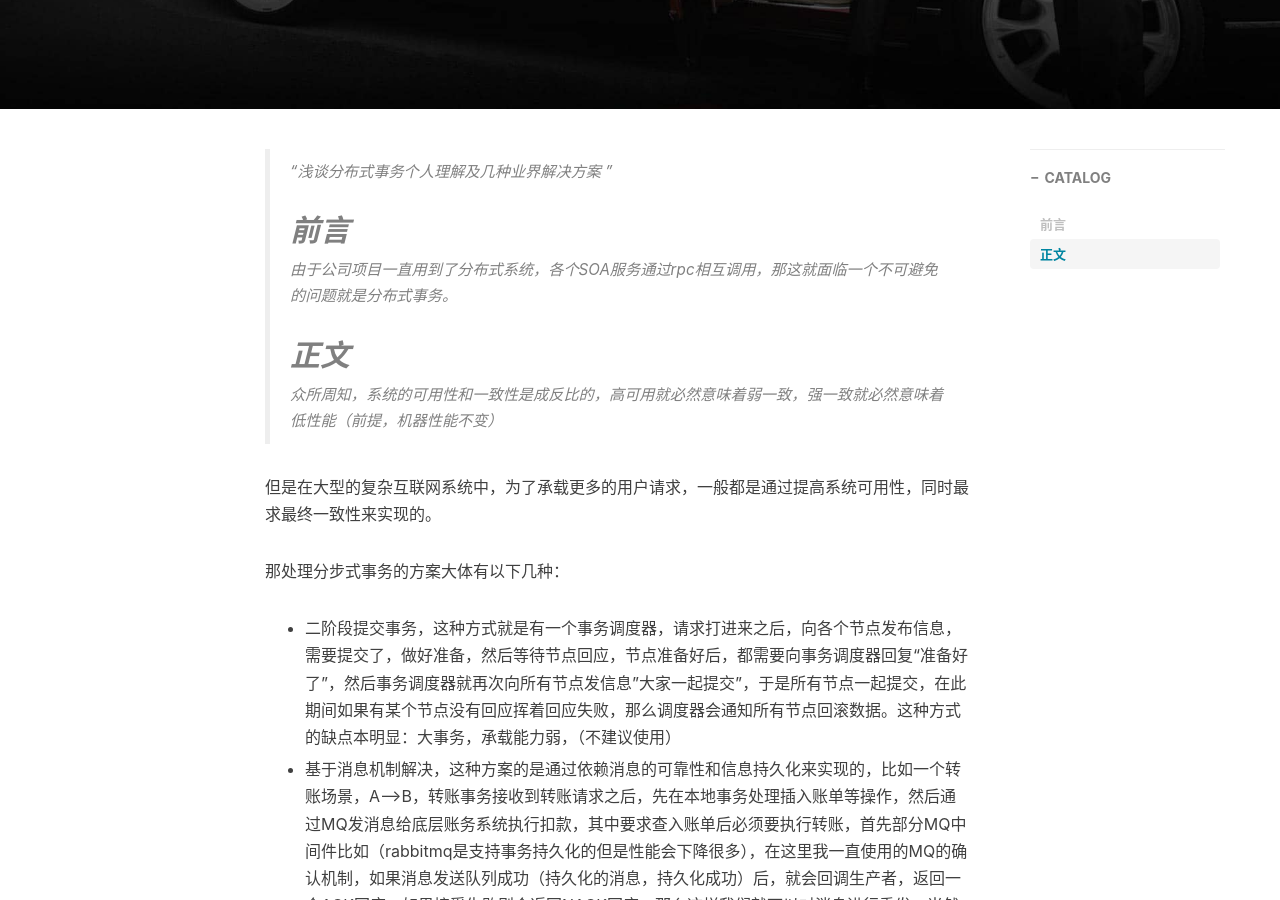
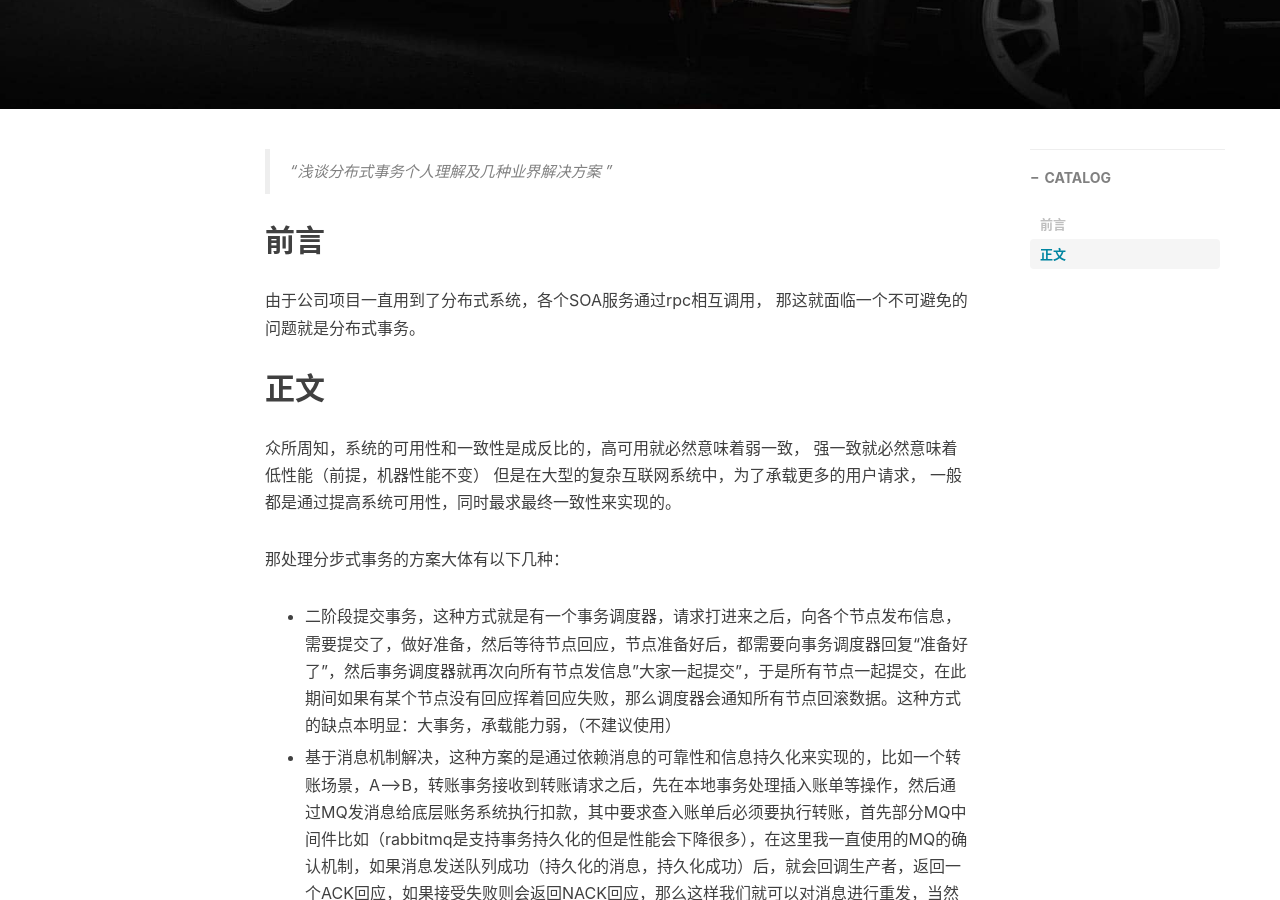
Before and after one commit to haotengteng/htblog, a Jekyll site: the page built from _posts/2017-07-28-translation-2017.markdown, in a window 1280 px wide and 900 px high, scrolled down 414 px. Built offline with Jekyll 4.4.1, drawn with Linux system fonts in a browser that asks for light colours; nearby versions of some CDN libraries; comment, search, counter and statistics services are not loaded.

```diff
--- a/_posts/2017-07-28-translation-2017.markdown
+++ b/_posts/2017-07-28-translation-2017.markdown
@@ -10,12 +10,18 @@ tags:
     - 事务 分布式
 ---
 > “浅谈分布式事务个人理解及几种业界解决方案 ”
+
 ## 前言
-由于公司项目一直用到了分布式系统，各个SOA服务通过rpc相互调用，那这就面临一个不可避免的问题就是分布式事务。
+
+由于公司项目一直用到了分布式系统，各个SOA服务通过rpc相互调用，
+那这就面临一个不可避免的问题就是分布式事务。
+
 ## 正文
-众所周知，系统的可用性和一致性是成反比的，高可用就必然意味着弱一致，强一致就必然意味着低性能（前提，机器性能不变）
 
-但是在大型的复杂互联网系统中，为了承载更多的用户请求，一般都是通过提高系统可用性，同时最求最终一致性来实现的。
+众所周知，系统的可用性和一致性是成反比的，高可用就必然意味着弱一致，
+强一致就必然意味着低性能（前提，机器性能不变）
+但是在大型的复杂互联网系统中，为了承载更多的用户请求，
+一般都是通过提高系统可用性，同时最求最终一致性来实现的。
 
 那处理分步式事务的方案大体有以下几种：
 
```
